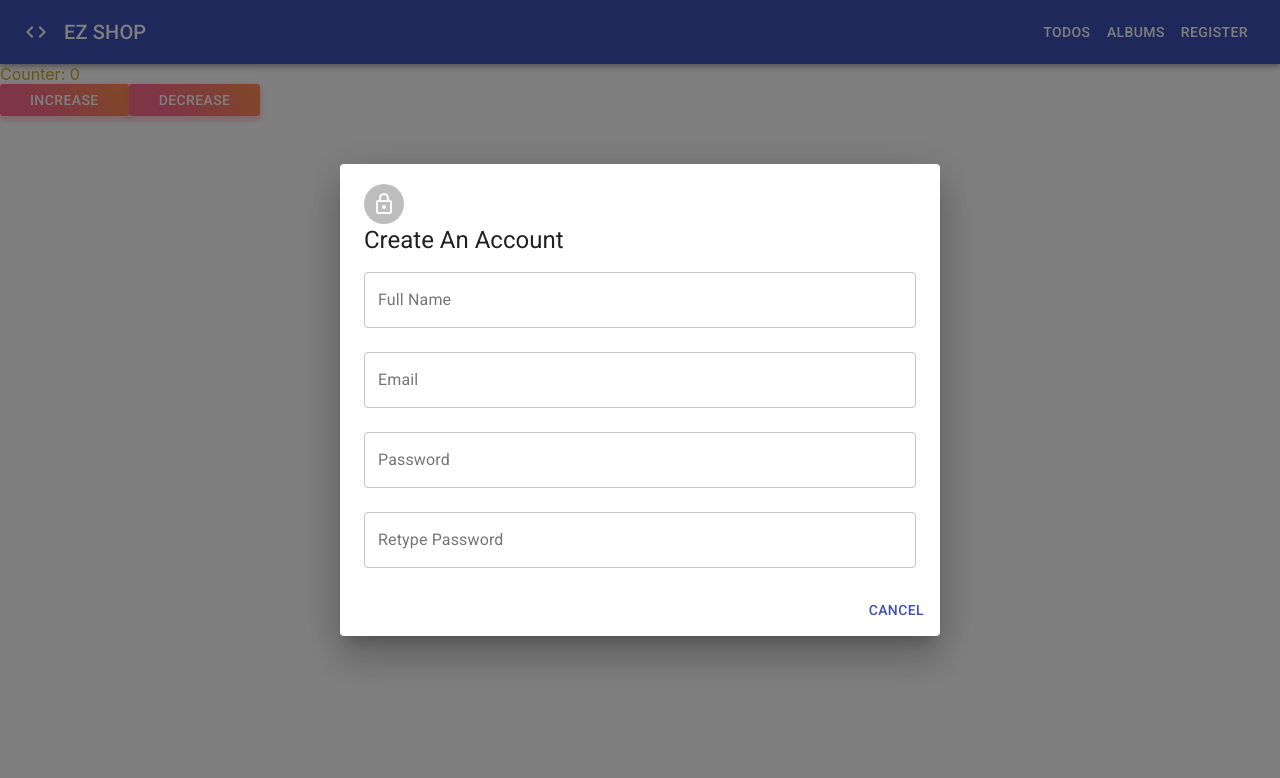
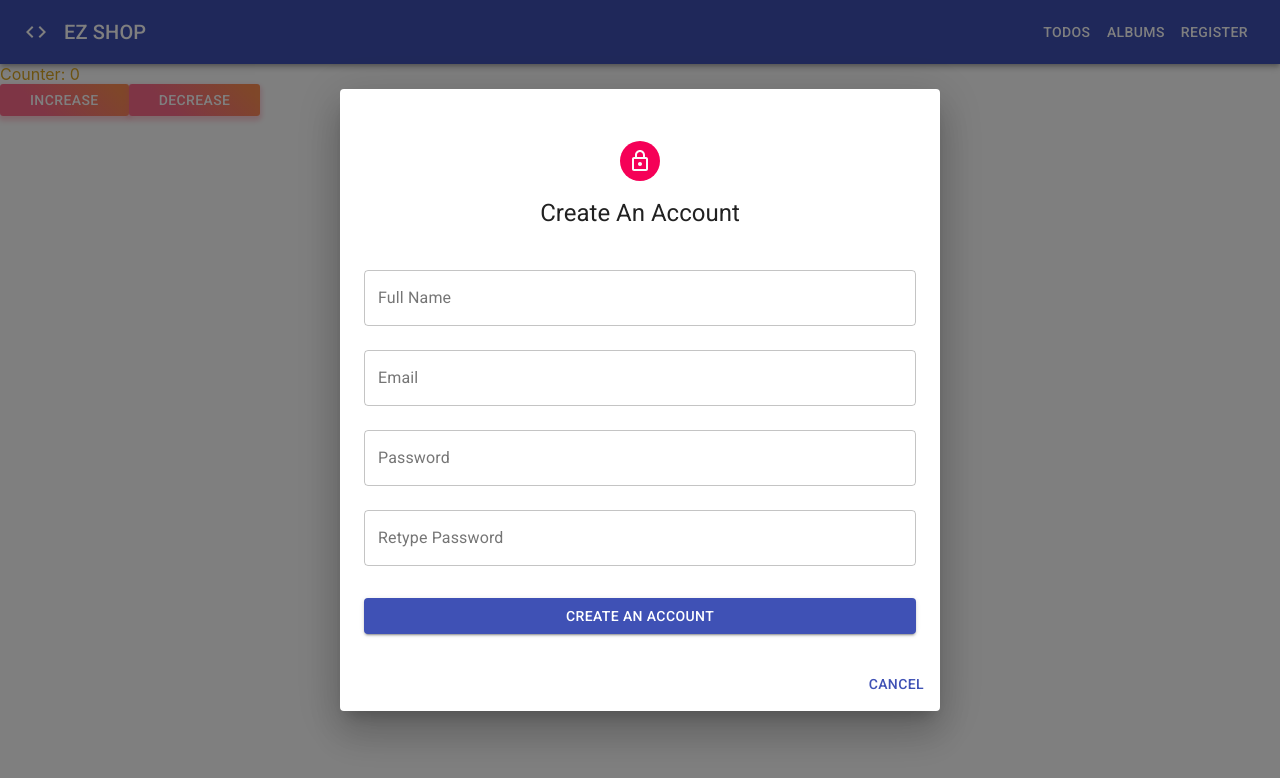
Before and after one commit to paulnguyen-mn/learn-reactjs, a React (Create React App) app: page / in a window 1280 px wide. Both pictures are taken after a click on the button "REGISTER". Shown: the top 778 px of the page. Built offline with nearby package versions, Linux system fonts and the light colour scheme; no server answers.

Commit message:
Register form styles

```diff
--- a/src/features/Auth/components/RegisterForm/index.jsx
+++ b/src/features/Auth/components/RegisterForm/index.jsx
@@ -1,5 +1,5 @@
 import { yupResolver } from '@hookform/resolvers/yup';
-import { Avatar, Typography } from '@material-ui/core';
+import { Avatar, Button, makeStyles, Typography } from '@material-ui/core';
 import { LockOutlined } from '@material-ui/icons';
 import InputField from 'components/form-controls/InputField';
 import PropTypes from 'prop-types';
@@ -7,11 +7,33 @@
 import { useForm } from 'react-hook-form';
 import * as yup from 'yup';
 
+const useStyles = makeStyles((theme) => ({
+  root: {
+    paddingTop: theme.spacing(4),
+  },
+
+  avatar: {
+    margin: '0 auto',
+    backgroundColor: theme.palette.secondary.main,
+  },
+
+  title: {
+    margin: theme.spacing(2, 0, 3, 0),
+    textAlign: 'center',
+  },
+
+  submit: {
+    margin: theme.spacing(3, 0, 2, 0),
+  },
+}));
+
 RegisterForm.propTypes = {
   onSubmit: PropTypes.func,
 };
 
 function RegisterForm(props) {
+  const classes = useStyles();
+
   const schema = yup.object().shape({
     title: yup.string().required('Please enter title').min(5, 'Title is too short'),
   });
@@ -35,12 +57,12 @@
   };
 
   return (
-    <div>
-      <Avatar>
+    <div className={classes.root}>
+      <Avatar className={classes.avatar}>
         <LockOutlined></LockOutlined>
       </Avatar>
 
-      <Typography component="h3" variant="h5">
+      <Typography className={classes.title} component="h3" variant="h5">
         Create An Account
       </Typography>
 
@@ -49,6 +71,10 @@
         <InputField name="email" label="Email" form={form} />
         <InputField name="password" label="Password" form={form} />
         <InputField name="retypePassword" label="Retype Password" form={form} />
+
+        <Button className={classes.submit} variant="contained" color="primary" fullWidth>
+          Create an account
+        </Button>
       </form>
     </div>
   );
```
